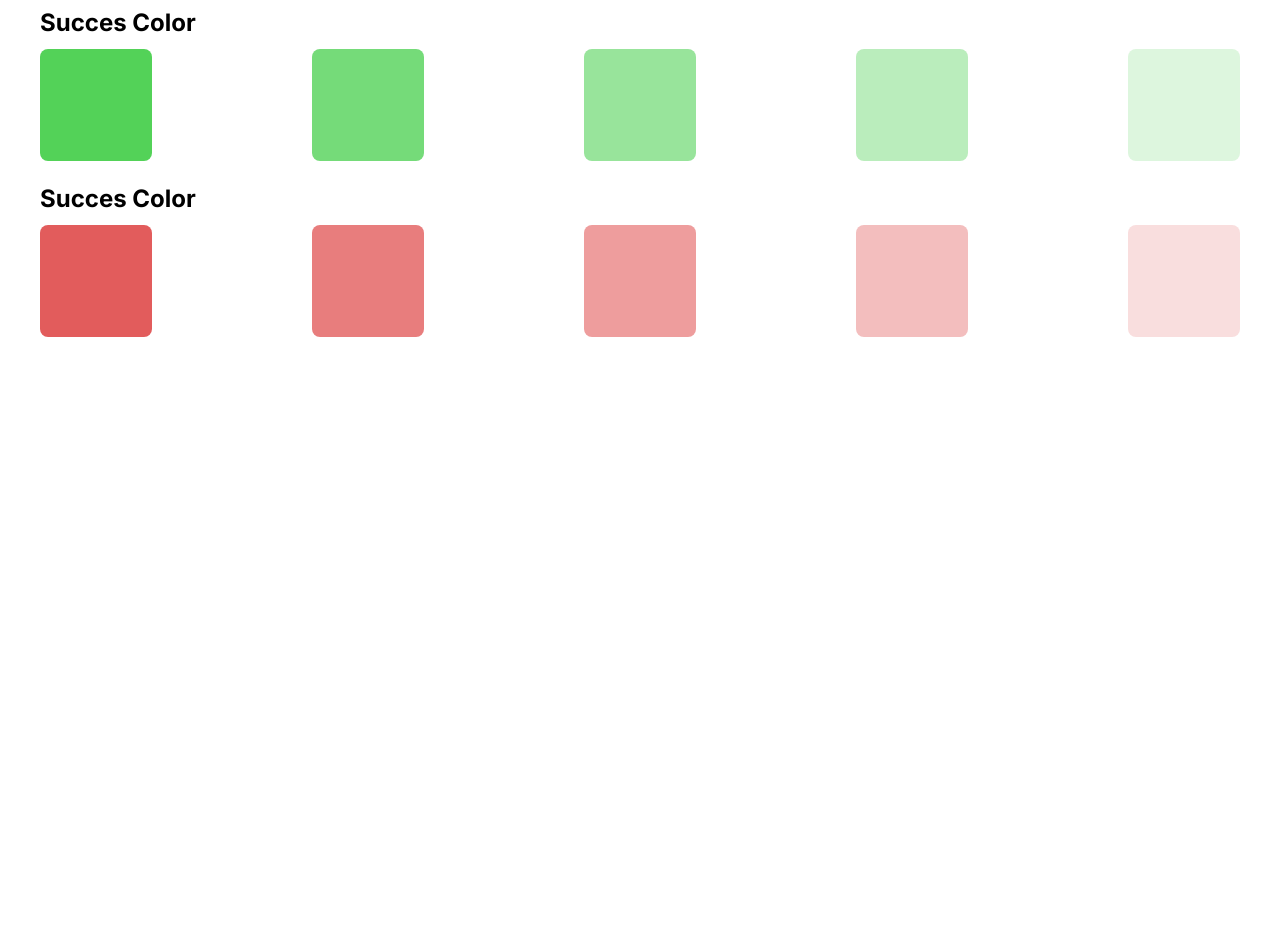
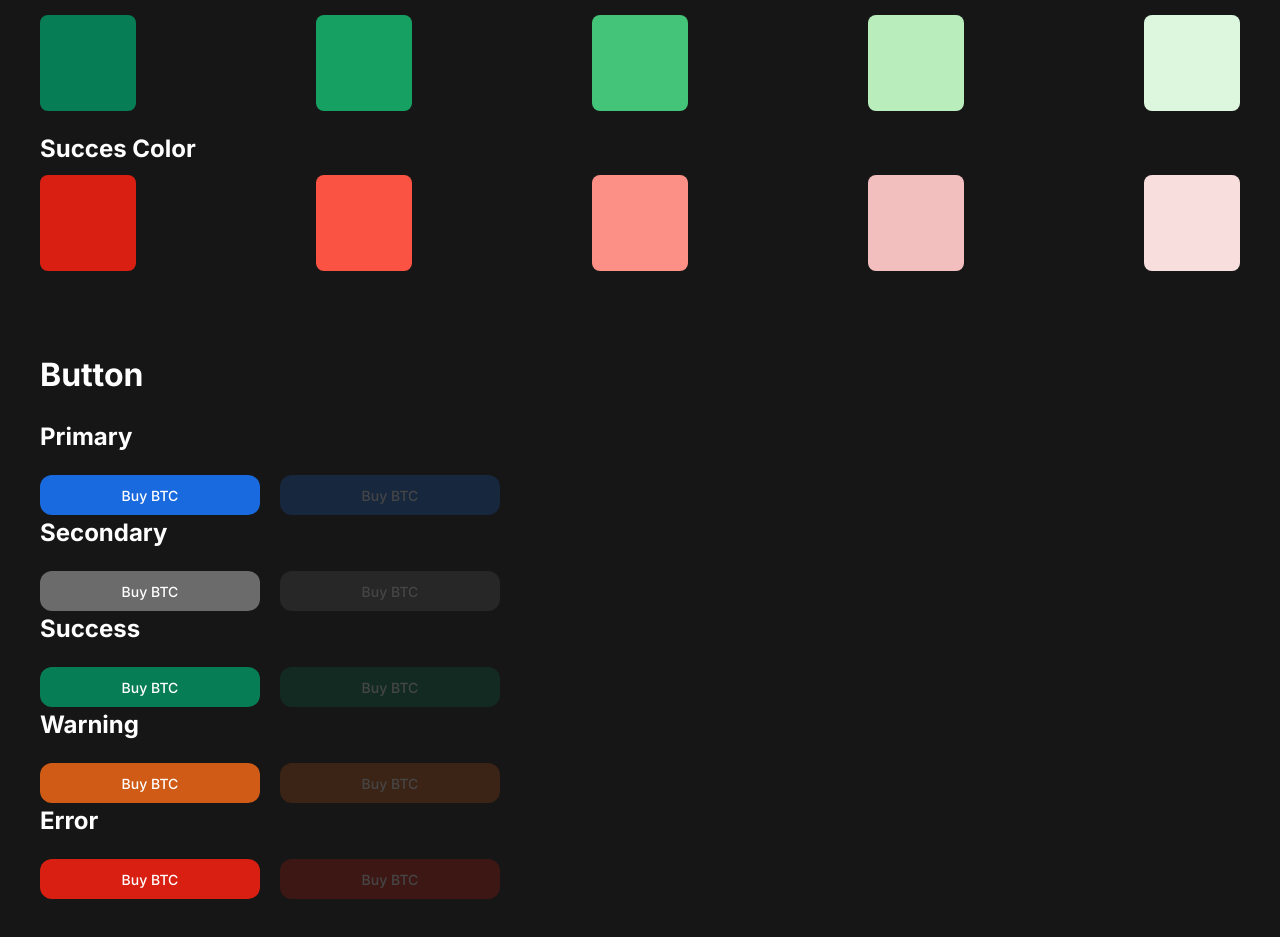
Before and after one commit to cuongcode/fkash-ui, a React (Create React App) app: page / in a window 1280 px wide. Shown: the part 1248-2185 px from the top of the page. Before the commit the page ends 1625 px from the top, so only its background shows below. Built offline with nearby package versions, Linux system fonts and the light colour scheme.

Commit message:
button section

```diff
--- a/src/App.tsx
+++ b/src/App.tsx
@@ -1,15 +1,18 @@
-import { Text, Color } from './components/base/'
-import { Typography } from './components/sections'
+import { Text, Color} from './components/base/'
+import { Typography, ButtonSection } from './components/sections'
 import { FC, ReactNode } from "react";
 
 function App() {
   return (
-    <div className='flex flex-col gap-20 p-10 font-inter'>
+    <div className='flex flex-col gap-20 p-10 font-inter bg-background-black text-white'>
       <Section name='Typography'>
         <Typography />
       </Section>
       <Section name='Color'>
         <Color />
+      </Section>
+      <Section name='Button'>
+        <ButtonSection />
       </Section>
     </div>
   );
@@ -24,7 +27,7 @@ interface SectionProps {
 const Section:FC<SectionProps> = (props) => {
   const {name, children} = props
   return (
-    <div className='flex flex-col gap-5 divide-y divide-gray-300'>
+    <div className='flex flex-col gap-5'>
       <Text text={name} preset='h4'/>
       {children}
   </div>
--- /dev/null
+++ b/src/components/base/button.tsx
@@ -0,0 +1,36 @@
+import clsx from 'clsx';
+import { FC } from "react";
+
+interface ButtonProps
+  extends React.ButtonHTMLAttributes<HTMLButtonElement> {
+  text?: string;
+  preset: keyof typeof ButtonPreset;
+}
+
+export const Button:FC<ButtonProps> = (props) => {
+  const {text, preset, children, className, onClick, disabled, ...rest} = props
+
+  return (
+    <button
+      className={clsx(
+        'rounded-[12px] w-[220px] h-[40px] text-p4',
+        ButtonPreset[preset],
+        disabled ? 'opacity-20 disabled:pointer-events-none':'',
+        className
+      )}
+      disabled={disabled}
+      {...rest}
+    >
+      {text}
+      {children}
+    </button>
+  );
+};
+
+const ButtonPreset = {
+  primary: 'bg-primary-100 text-white font-medium hover:bg-primary-80 focus:border-2 focus:border-background-black focus:ring-[2px] focus:ring-primary-100 focus:bg-primary-100',
+  secondary: 'bg-secondary-100 text-white font-medium hover:bg-secondary-80 focus:border-2 focus:border-background-black focus:ring-[2px] focus:ring-primary-100 focus:bg-secondary-100',
+  success: 'bg-success-100 text-white font-medium hover:bg-success-80 focus:border-2 focus:border-background-black focus:ring-[2px] focus:ring-primary-100 focus:bg-success-100',
+  warning: 'bg-warning-100 text-white font-medium hover:bg-warning-80 focus:border-2 focus:border-background-black focus:ring-[2px] focus:ring-primary-100 focus:bg-warning-100',
+  error: 'bg-error-100 text-white font-medium hover:bg-error-80 focus:border-2 focus:border-background-black focus:ring-[2px] focus:ring-primary-100 focus:bg-error-100',
+}
--- a/src/components/base/color.tsx
+++ b/src/components/base/color.tsx
@@ -50,6 +50,6 @@ export const Color = () => {
 
   const ColorPalette = ({className}:{className:string}) => {
     return (
-      <div className={clsx('w-28 h-28 rounded-lg', className)} />
+      <div className={clsx('w-24 h-24 rounded-lg', className)} />
     );
   };
--- a/src/components/base/index.ts
+++ b/src/components/base/index.ts
@@ -1,2 +1,3 @@
 export * from './text'
 export * from './color'
+export * from './button'
--- /dev/null
+++ b/src/components/sections/button-section.tsx
@@ -0,0 +1,44 @@
+import React from 'react';
+import { Text, Button } from '../base'
+
+export const ButtonSection = () => {
+    return (
+        <div>
+            <div className='flex flex-col gap-5'>
+            <Text text='Primary' preset='h5'/>
+            <div className='flex gap-5'>
+                <Button preset='primary' text='Buy BTC'/>
+                <Button preset='primary' text='Buy BTC' disabled/>
+            </div>
+            </div>
+            <div className='flex flex-col gap-5'>
+            <Text text='Secondary' preset='h5'/>
+            <div className='flex gap-5'>
+                <Button preset='secondary' text='Buy BTC'/>
+                <Button preset='secondary' text='Buy BTC' disabled/>
+            </div>
+            </div>
+            <div className='flex flex-col gap-5'>
+            <Text text='Success' preset='h5'/>
+            <div className='flex gap-5'>
+                <Button preset='success' text='Buy BTC'/>
+                <Button preset='success' text='Buy BTC' disabled/>
+            </div>
+            </div>
+            <div className='flex flex-col gap-5'>
+            <Text text='Warning' preset='h5'/>
+            <div className='flex gap-5'>
+                <Button preset='warning' text='Buy BTC'/>
+                <Button preset='warning' text='Buy BTC' disabled/>
+            </div>
+            </div>
+            <div className='flex flex-col gap-5'>
+            <Text text='Error' preset='h5'/>
+            <div className='flex gap-5'>
+                <Button preset='error' text='Buy BTC'/>
+                <Button preset='error' text='Buy BTC' disabled/>
+            </div>
+            </div>
+        </div>
+    );
+};
--- a/src/components/sections/index.ts
+++ b/src/components/sections/index.ts
@@ -1 +1,2 @@
 export * from './typography'
+export * from './button-section'
--- a/tailwind.config.js
+++ b/tailwind.config.js
@@ -6,7 +6,7 @@ module.exports = {
   theme: {
     extend: {
       fontFamily: {
-        inter: ['Inter']
+        inter: ['Inter'],
       },
       fontSize: {
         h1: '58px',
@@ -22,32 +22,46 @@ module.exports = {
         p6: '10px',
       },
       colors: {
+        background: {
+          black: '#161616',
+          gray: '#252525',
+        },
         primary: {
-          100: '#2752E7',
-          80: '#5275EC',
-          60: '#7D97F1',
+          100: '#186ADE',
+          80: '#3D8DF5',
+          60: '#75B1FF',
           40: '#D0DBFF',
           20: '#F5F8FE',
         },
+        secondary: {
+          100: '#6B6B6B',
+          80: '#8D8D8D',
+          60: '#A8A8A8',
+        },
         base: {
-          100: '#2C3131',
-          80: '#626262',
-          60: '#A9A9A9',
+          100: '#6B6B6B',
+          80: '#8D8D8D',
+          60: '#A8A8A8',
           40: '#CACACA',
           20: '#E3E3E3',
           0: '#FFFFFF',
         },
         success: {
-          100: '#53D258',
-          80: '#75DB79',
-          60: '#98E49B',
+          100: '#077D55',
+          80: '#16A163',
+          60: '#43C478',
           40: '#BAEDBC',
           20: '#DDF6DE',
         },
+        warning: {
+          100: '#CF5B16',
+          80: '#EF743C',
+          60: '#FC9162',
+        },
         error: {
-          100: '#E25C5C',
-          80: '#E87D7D',
-          60: '#EE9D9D',
+          100: '#D91F11',
+          80: '#FA5343',
+          60: '#FC9086',
           40: '#F3BEBE',
           20: '#F9DEDE',
         },
```
